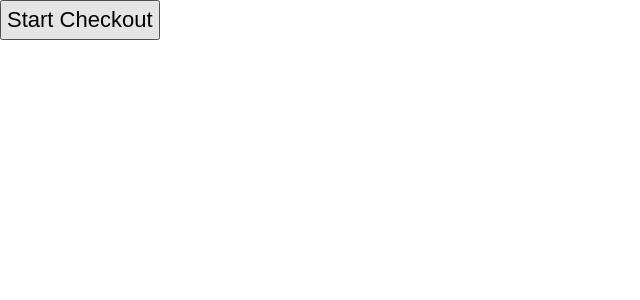
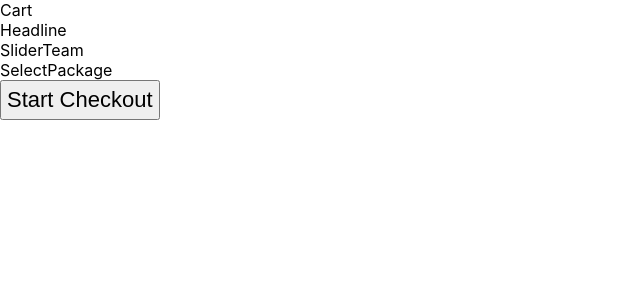
Before and after one commit to xdMR/overOptimizedPPS, a React (Create React App) app in the folder sales_page/: page / in a window 1280 px wide. Shown: the top 300 px of the page, without its empty margins (0-640 px from the left). Built offline with nearby package versions, Linux system fonts and the light colour scheme.

Commit message:
adds structure and basic components

```diff
--- a/sales_page/src/App.js
+++ b/sales_page/src/App.js
@@ -1,4 +1,5 @@
 import './Core.css';
+import {Cart, Headline, SliderTeam, SelectPackage} from './components'
 
 function App() {
   const items = [
@@ -35,6 +36,10 @@ function App() {
   return (
     <div className="App">
       <header className="App-header">
+        <Cart/>
+        <Headline/>
+        <SliderTeam/>
+        <SelectPackage/>
        <button onClick={handleClick} style={{fontSize:"22px", padding:"5px"}}>Start Checkout</button>
       </header>
     </div>
--- /dev/null
+++ b/sales_page/src/components/cart/Cart.jsx
@@ -0,0 +1,10 @@
+import React from 'react';
+import './cart.css'
+
+function Cart() {
+  return (
+    <div>Cart</div>
+  )
+}
+
+export default Cart
--- /dev/null
+++ b/sales_page/src/components/headline/Headline.jsx
@@ -0,0 +1,9 @@
+import React from 'react'
+
+function Headline() {
+  return (
+    <div>Headline</div>
+  )
+}
+
+export default Headline
--- /dev/null
+++ b/sales_page/src/components/index.js
@@ -0,0 +1,4 @@
+export {default as SelectPackage} from './selectpackage/SelectPackage';
+export {default as Cart} from './cart/Cart';
+export {default as SliderTeam} from './sliderteam/SliderTeam';
+export {default as Headline} from './headline/Headline';
--- /dev/null
+++ b/sales_page/src/components/selectpackage/SelectPackage.jsx
@@ -0,0 +1,10 @@
+import React from 'react';
+import './selectpackage.css';
+
+function SelectPackage() {
+  return (
+    <div>SelectPackage</div>
+  )
+}
+
+export default SelectPackage
--- /dev/null
+++ b/sales_page/src/components/sliderteam/SliderTeam.jsx
@@ -0,0 +1,10 @@
+import React from 'react';
+import './sliderteam.css';
+
+function SliderTeam() {
+  return (
+    <div>SliderTeam</div>
+  )
+}
+
+export default SliderTeam
```
Also changed, not shown: sales_page/src/components/cart/cart.css (added), sales_page/src/components/headline/headline.css (added), sales_page/src/components/selectpackage/selectpackage.css (added), sales_page/src/components/sliderteam/sliderteam.css (added).
